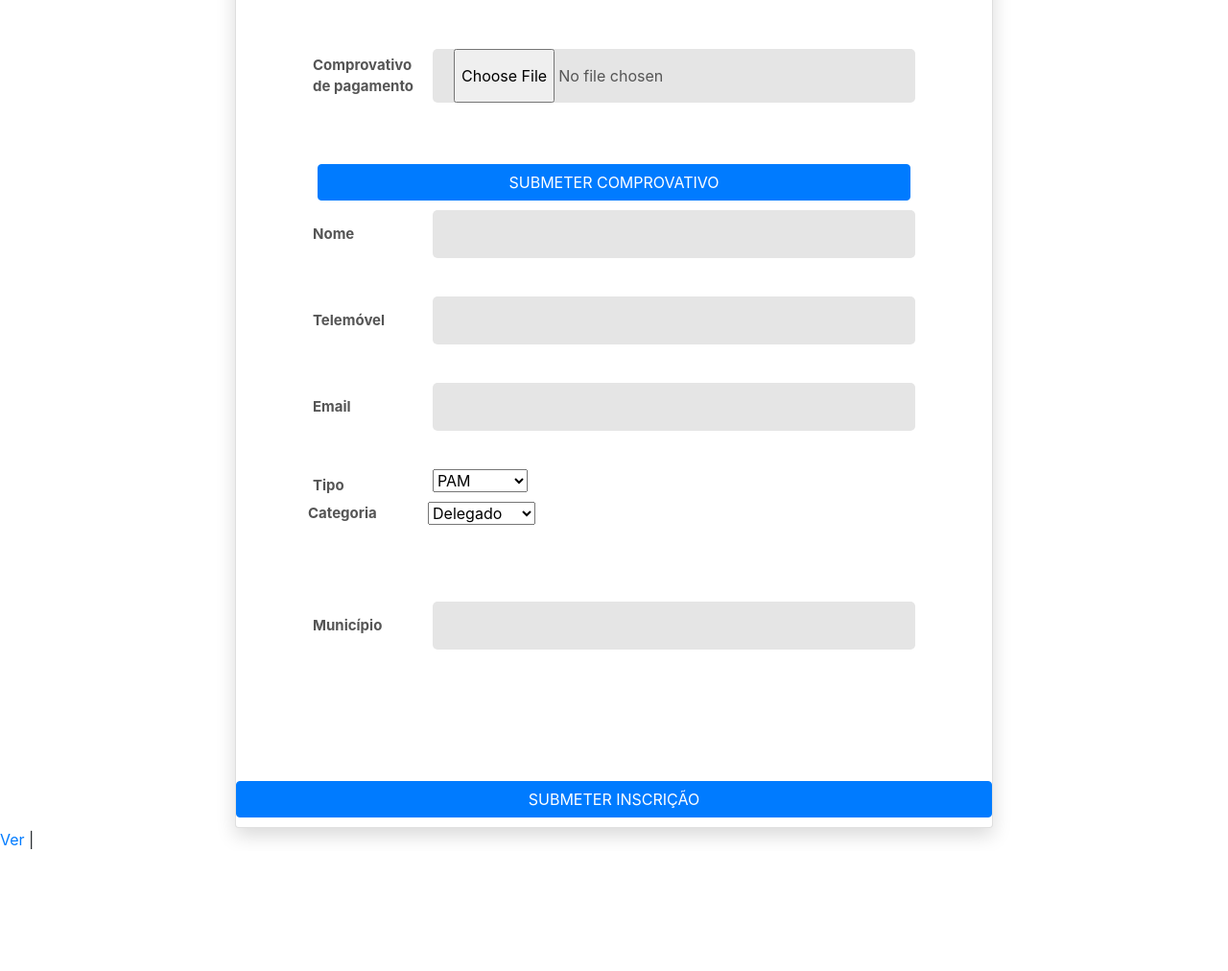
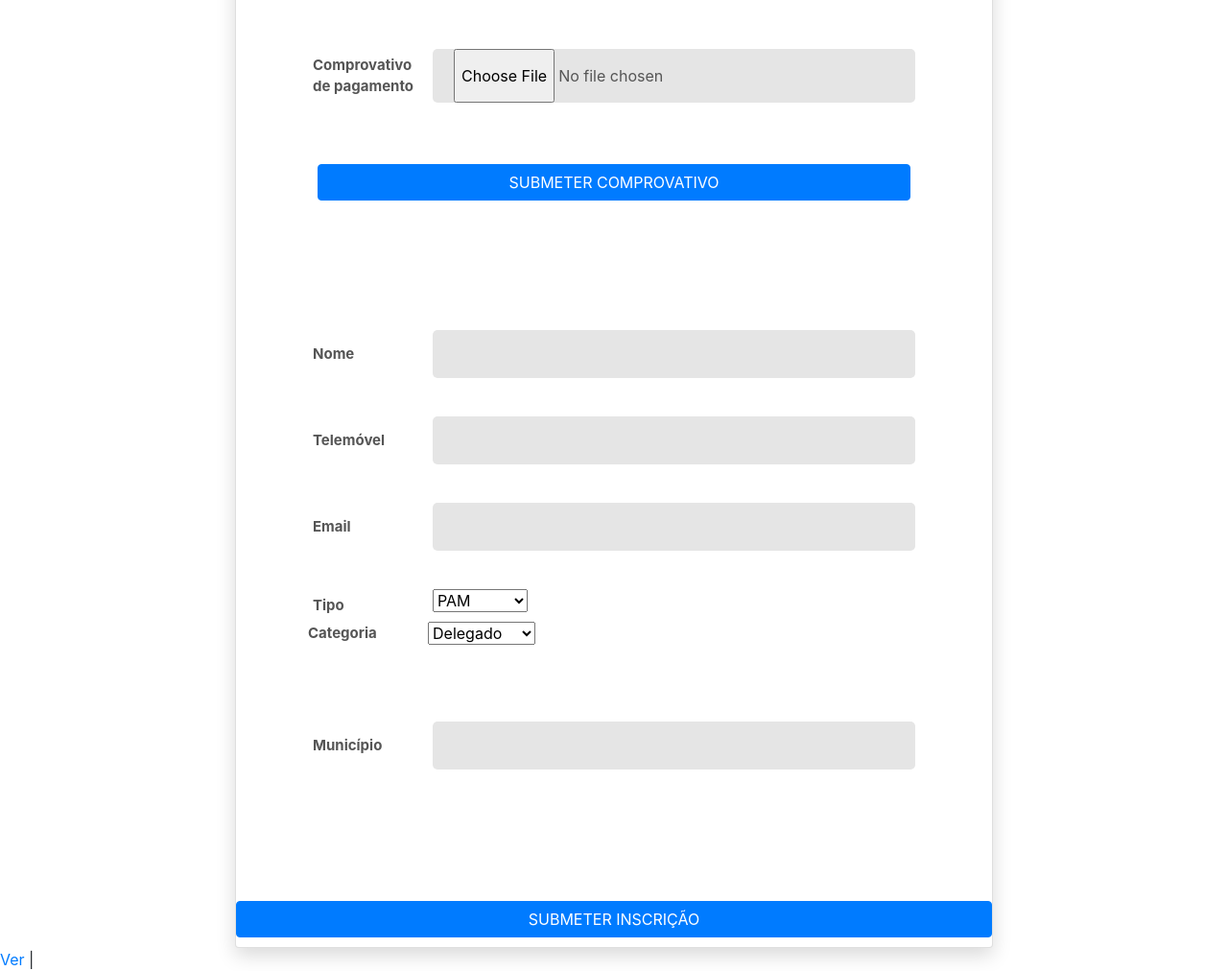
Before and after one commit to trox115/Anam, a Rails app: template app/views/inscricaos/edit.html.erb in a window 1280 px wide. Shown: the part 302-1314 px from the top of the page at 96% size. Before the commit the page ends 1187 px from the top, so only its background shows below. Run offline with Rails 7, Linux system fonts and the light colour scheme; the template is opened without the code that fills it, so the values that code supplies are empty; style sheets or scripts are compiled from the project's sources; some libraries are stand-ins or nearby versions.

Commit message:
solved bug

```diff
--- a/app/views/inscricaos/edit.html.erb
+++ b/app/views/inscricaos/edit.html.erb
@@ -24,6 +24,8 @@
 
   <% end %>
 
+  </div>
+  <div class="card-body">
   <%= render 'form', inscricao: @inscricao %>
   </div>
   </div>
```
